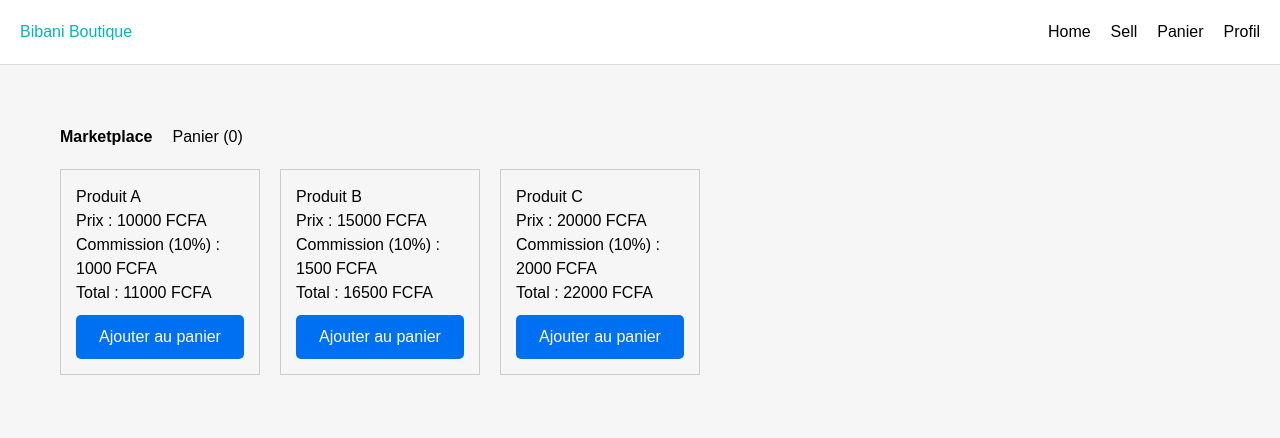
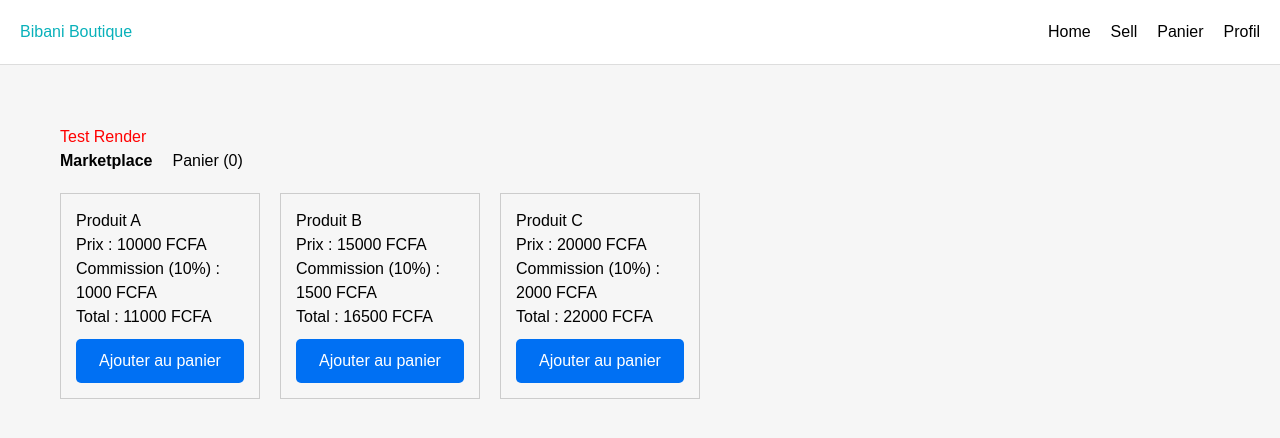
Before and after one commit to psakho922/vinted-web, a Next.js app: page / in a window 1280 px wide. Shown: the top 438 px of the page. Built offline with nearby package versions, Linux system fonts and the light colour scheme.

Commit message:
Update page.tsx

```diff
--- a/src/app/page.tsx
+++ b/src/app/page.tsx
@@ -40,12 +40,21 @@ export default function Page() {
 
   return (
     <div style={{ fontFamily: "Arial, sans-serif", padding: "20px" }}>
+      {/* 🔹 Test Render */}
+      <p style={{color: "red"}}>Test Render</p>
+
       {/* 🔹 Menu */}
       <nav style={{ display: "flex", gap: "20px", marginBottom: "20px" }}>
-        <span style={{ cursor: "pointer", fontWeight: view === "marketplace" ? "bold" : "normal" }} onClick={() => setView("marketplace")}>
+        <span
+          style={{ cursor: "pointer", fontWeight: view === "marketplace" ? "bold" : "normal" }}
+          onClick={() => setView("marketplace")}
+        >
           Marketplace
         </span>
-        <span style={{ cursor: "pointer", fontWeight: view === "panier" ? "bold" : "normal" }} onClick={() => setView("panier")}>
+        <span
+          style={{ cursor: "pointer", fontWeight: view === "panier" ? "bold" : "normal" }}
+          onClick={() => setView("panier")}
+        >
           Panier ({cart.length})
         </span>
       </nav>
```
